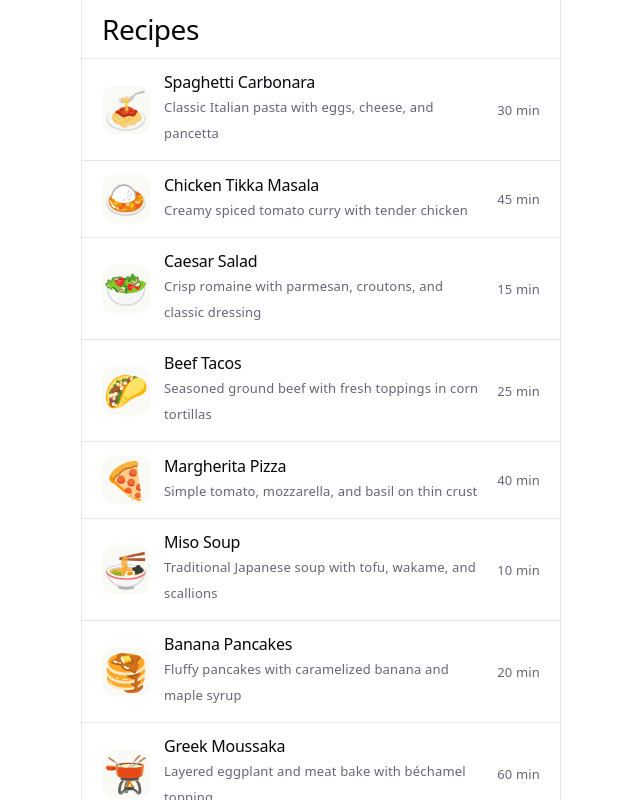
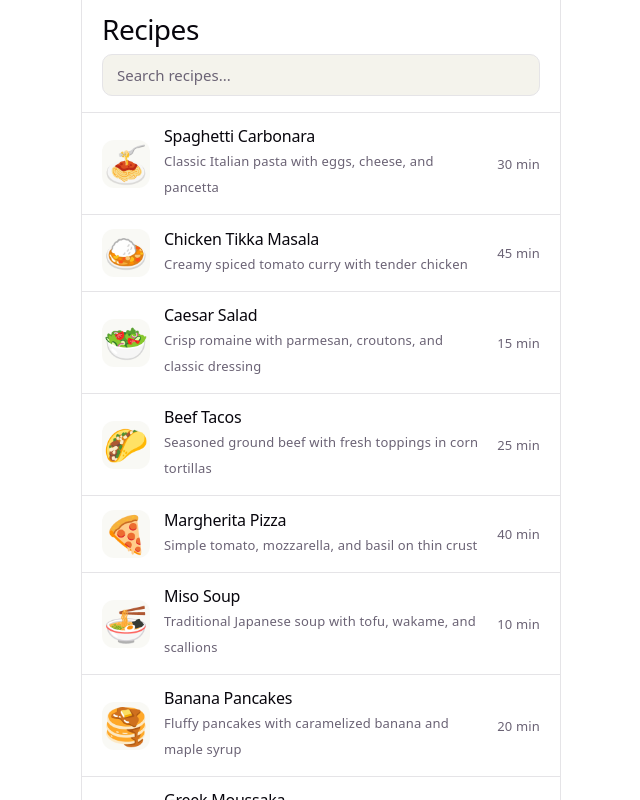
Before and after one commit to sarramegnag/recipe-pwa, a React (Vite) app: page / in a window 1280 px wide. Shown: the top 800 px of the page, without its empty margins (319-959 px from the left). Built offline with nearby package versions, Linux system fonts and the light colour scheme.

Commit message:
Add search/filter functionality to recipe list

```diff
--- a/src/App.css
+++ b/src/App.css
@@ -17,6 +17,30 @@
   font-size: 28px;
   margin: 0;
   letter-spacing: -0.5px;
+}
+
+.search-input {
+  display: block;
+  width: 100%;
+  margin-top: 12px;
+  padding: 10px 14px;
+  font-size: 15px;
+  font-family: inherit;
+  border: 1px solid var(--border);
+  border-radius: 10px;
+  background: var(--code-bg);
+  color: var(--text-h);
+  box-sizing: border-box;
+  outline: none;
+  transition: border-color 0.2s;
+}
+
+.search-input:focus {
+  border-color: var(--accent-border);
+}
+
+.search-input::placeholder {
+  color: var(--text);
 }
 
 .recipe-list {
--- a/src/App.tsx
+++ b/src/App.tsx
@@ -1,3 +1,4 @@
+import { useMemo, useState } from 'react'
 import './App.css'
 
 interface Recipe {
@@ -32,13 +33,30 @@ const recipes: Recipe[] = [
 ]
 
 function App() {
+  const [query, setQuery] = useState('')
+
+  const filtered = useMemo(() => {
+    const q = query.toLowerCase()
+    if (!q) return recipes
+    return recipes.filter(
+      (r) => r.title.toLowerCase().includes(q) || r.description.toLowerCase().includes(q),
+    )
+  }, [query])
+
   return (
     <div className="app">
       <header className="app-header">
         <h1>Recipes</h1>
+        <input
+          className="search-input"
+          type="search"
+          placeholder="Search recipes..."
+          value={query}
+          onChange={(e) => setQuery(e.target.value)}
+        />
       </header>
       <ul className="recipe-list">
-        {recipes.map((recipe) => (
+        {filtered.map((recipe) => (
           <li key={recipe.id} className="recipe-card">
             <span className="recipe-emoji">{recipe.emoji}</span>
             <div className="recipe-info">
```
